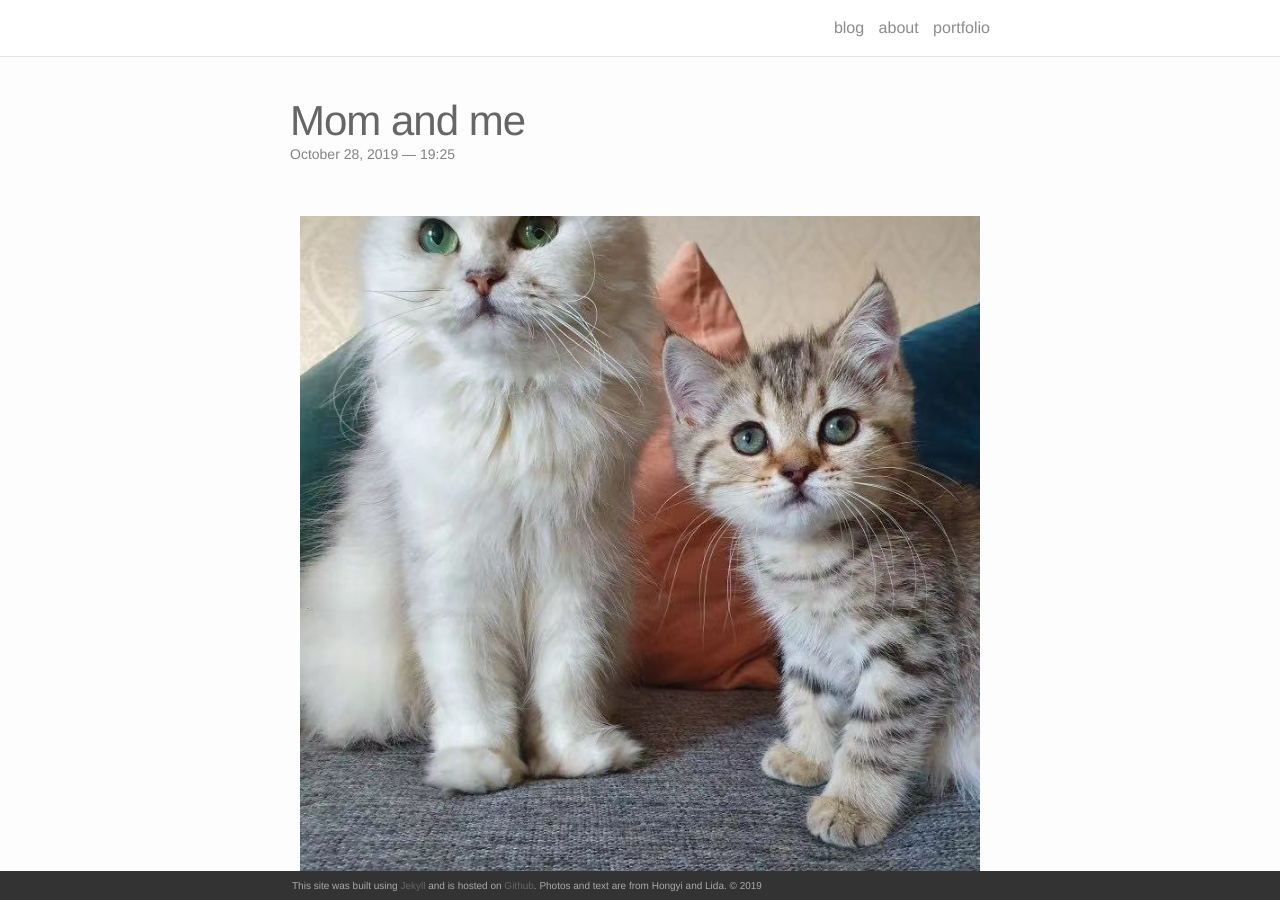
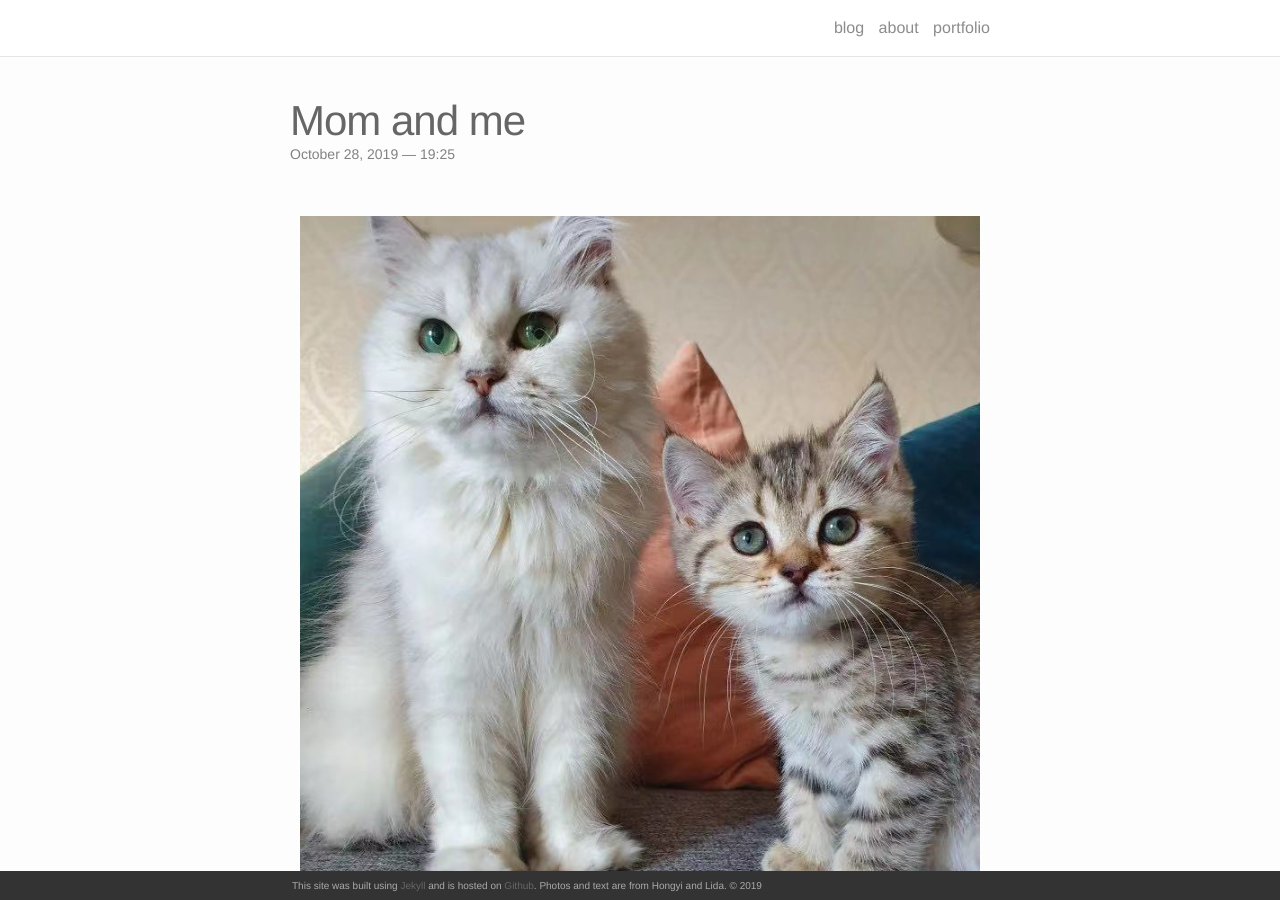
Before and after one commit to guapi-zh/guapi-zh.github.io, a Jekyll site: the page built from _portfolio/photo_3.markdown, in a window 1280 px wide and 900 px high. Built offline with Jekyll 4.4.1, drawn with Linux system fonts in a browser that asks for light colours; nearby versions of some CDN libraries.

Commit message:
Update photo_3.markdown

```diff
--- a/_portfolio/photo_3.markdown
+++ b/_portfolio/photo_3.markdown
@@ -7,7 +7,7 @@
 
 
 
-<div class="img_row" style="height: 700px;">
+<div class="img_row" style="height: 900px;">
 	<img class="col three" src="{{ site.baseurl }}/img/191028/1.jpeg" alt="" title=""/>
 </div>
 
@@ -15,6 +15,6 @@
 	Me and my Mom!
 </div>
 
-<div class="img_row" style="height: 700px;">
+<div class="img_row" style="height: 900px;">
 	<img class="col three" src="{{ site.baseurl }}/img/191028/2.jpeg" alt="" title=""/>
 </div>
```
